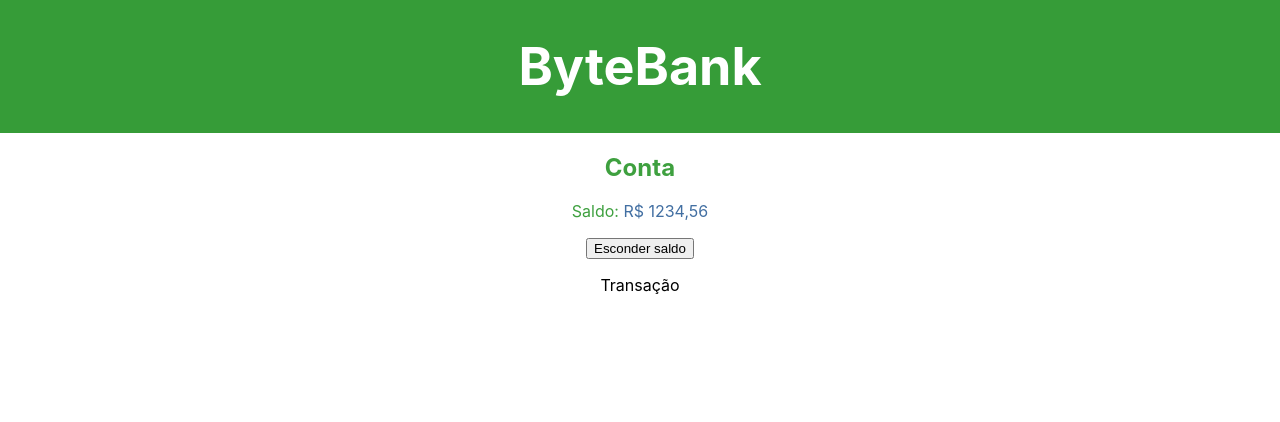
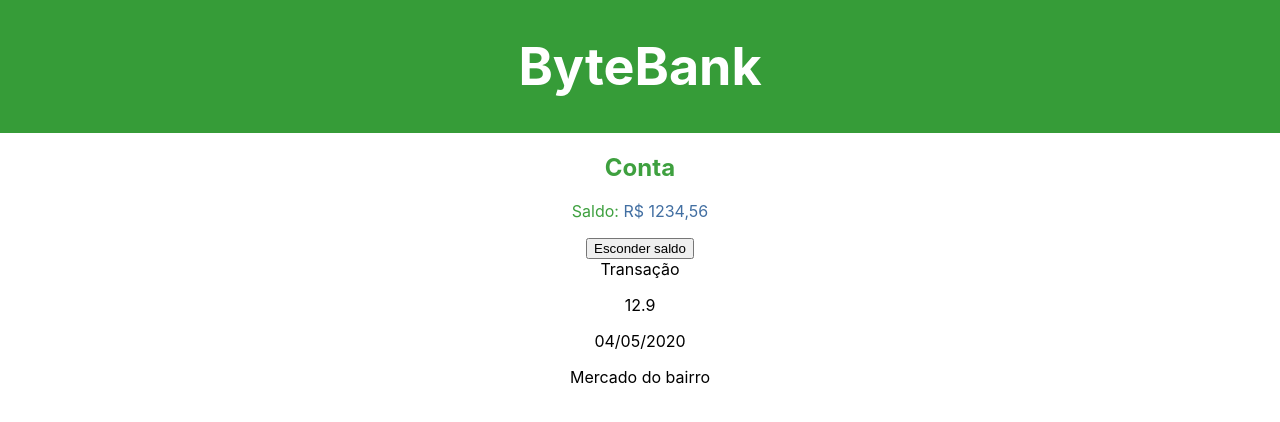
Before and after one commit to dudaschar/curso-testes-alura, a React (Create React App) app: page / in a window 1280 px wide. Shown: the top 422 px of the page. Built offline with nearby package versions, Linux system fonts and the light colour scheme.

Commit message:
remove caracteres espciais

```diff
--- a/src/App.js
+++ b/src/App.js
@@ -1,6 +1,6 @@
 import React from 'react';
 import Conta from './conta/Conta';
-import Transação from './transações/Transação';
+import Transação from './transacoes/Transacao';
 import './App.css';
 
 function App() {
--- /dev/null
+++ b/src/transacoes/Transacao.js
@@ -0,0 +1,16 @@
+import React from 'react';
+
+const Transação = () => {
+    const valor = 12.90;
+    const data = new Date(2020, 4, 4);
+    const estabelecimento = "Mercado do bairro";
+    return <div>
+        Transação
+        <p>{valor}</p>
+        <p>{data.toLocaleDateString('pt-br')}</p>
+        <p>{estabelecimento}</p>
+    </div>
+};
+
+
+export default Transação;
--- a/src/transações/Transação.js
+++ /dev/null
@@ -1,8 +0,0 @@
-import React from 'react';
-
-const Transação = () => {
-    return <p>Transação</p>
-};
-
-
-export default Transação;
```
Also changed, not shown: 1 other file (tests, documents, lock files or other folders).
